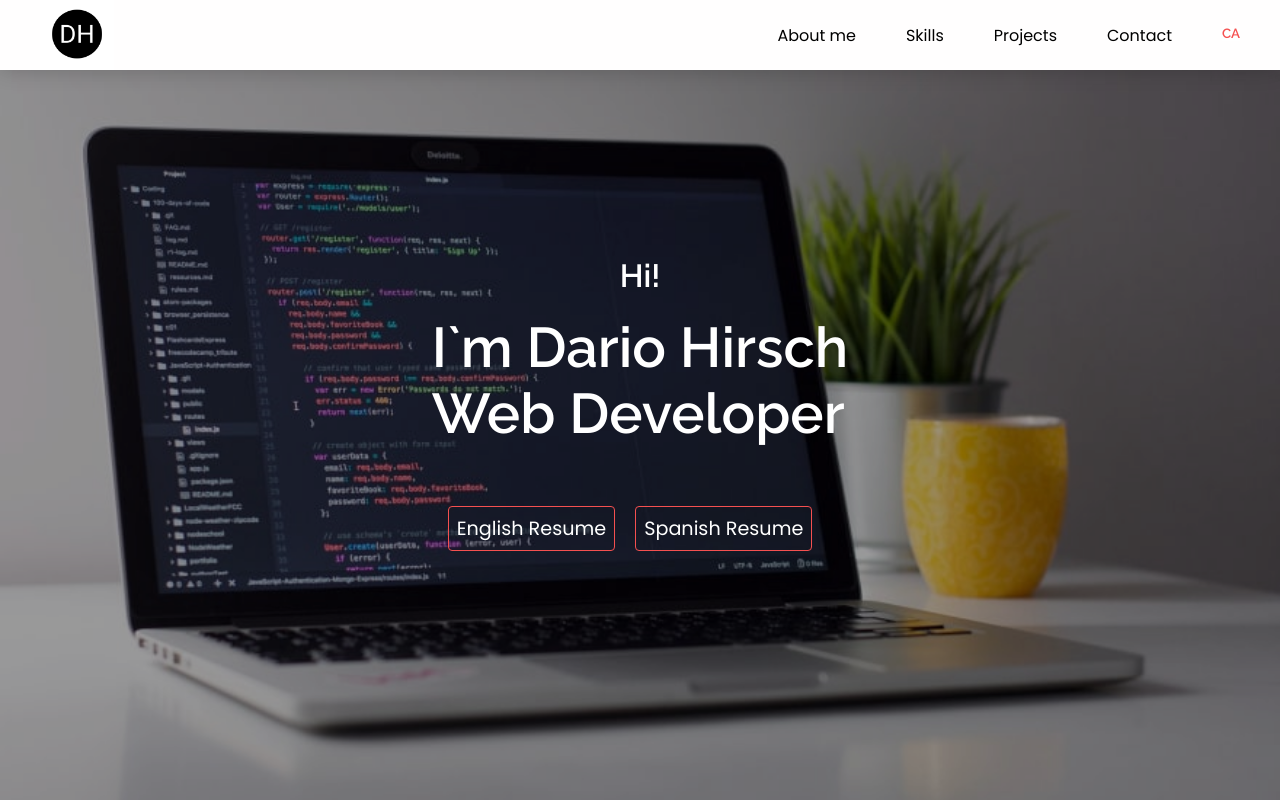
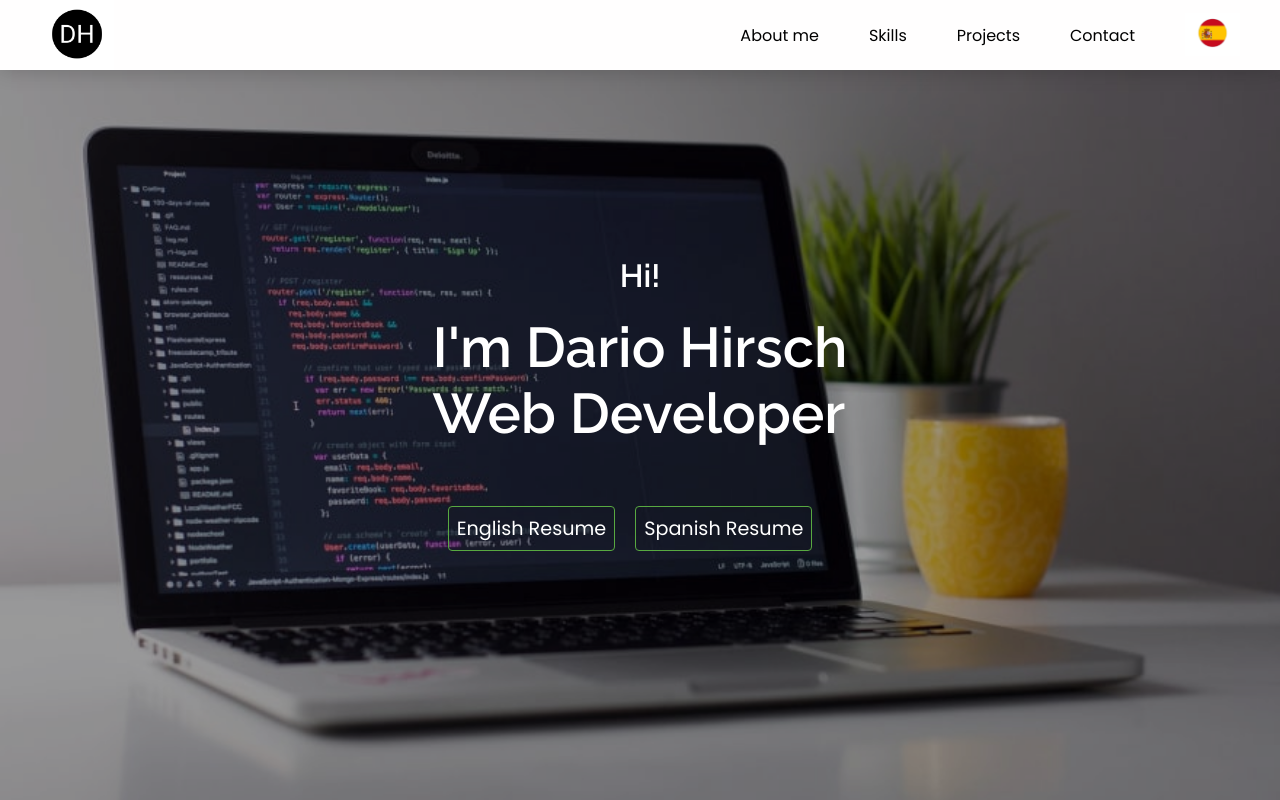
Before and after one commit to dariohirsch/portfolio, a React (Create React App) app: page / in a window 1280 px wide. Shown: the top 800 px of the page. Built offline with nearby package versions, Linux system fonts and the light colour scheme.

Commit message:
icon language added

```diff
--- a/src/App.css
+++ b/src/App.css
@@ -43,6 +43,7 @@
 	grid-template-columns: repeat(5, auto);
 	grid-gap: 50px;
 	list-style-type: none;
+	align-items: center;
 }
 
 #lang-btn {
@@ -50,11 +51,11 @@
 	cursor: pointer;
 	background-color: white;
 	font-weight: bolder;
-	color: rgb(245, 80, 80);
+	color: #58a941;
 }
 
 .option :hover {
-	color: rgb(245, 80, 80);
+	color: #58a941;
 }
 
 /* welcome section */
@@ -163,14 +164,14 @@
 
 	color: white;
 	font-weight: lighter;
-	border: 1px solid rgb(245, 80, 80);
+	border: 1px solid #58a941;
 	border-radius: 4px;
 	padding: 8px;
 	transition: all 0.8s ease;
 }
 
 #link-cont a:hover {
-	background-color: rgb(245, 80, 80);
+	background-color: #58a941;
 }
 
 /* About section */
@@ -403,7 +404,8 @@ a {
 		text-align: center;
 	} */
 	#link-cont a {
-		background-color: rgb(245, 80, 80);
+		background-color: #7da572;
+		border: #7da572;
 		font-size: 18px;
 	}
 
--- a/src/components/Navbar.js
+++ b/src/components/Navbar.js
@@ -56,11 +56,11 @@ const Navbar = (props) => {
 							<li>
 								{props.language ? (
 									<button id="lang-btn" onClick={twoClicks}>
-										CA
+										<img className="contact-logo" src="/kisspng-flag-of-spain-flag-of-puerto-rico-national-flag-spain-5ac7c19fef3bb7.1174884415230406719799.png" alt="" />
 									</button>
 								) : (
 									<button id="lang-btn" onClick={twoClicks}>
-										EN
+										<img className="contact-logo" src="/kisspng-flag-of-england-flag-of-the-united-kingdom-england-5ab872993fcf79.0144293715220374012614.png" alt="" />
 									</button>
 								)}
 							</li>
@@ -89,12 +89,10 @@ const Navbar = (props) => {
 							</li>
 							<li>
 								{props.language ? (
-									<button id="lang-btn" onClick={twoClicks}>
-										CA
-									</button>
+									<img className="contact-logo" src="/kisspng-flag-of-spain-flag-of-puerto-rico-national-flag-spain-5ac7c19fef3bb7.1174884415230406719799.png" alt="" />
 								) : (
 									<button id="lang-btn" onClick={twoClicks}>
-										EN
+										<img className="contact-logo" src="/kisspng-flag-of-england-flag-of-the-united-kingdom-england-5ab872993fcf79.0144293715220374012614.png" alt="" />
 									</button>
 								)}
 							</li>
--- a/src/components/Welcome.js
+++ b/src/components/Welcome.js
@@ -6,7 +6,7 @@ const Welcome = (props) => {
 					<>
 						<h4>Hi!</h4>
 						<h2>
-							I`m Dario Hirsch <br />
+							I'm Dario Hirsch <br />
 							Web <span id="d">D</span>
 							<span id="e">e</span>
 							<span id="v">v</span>
```
Also changed, not shown: public/kisspng-flag-of-england-flag-of-the-united-kingdom-england-5ab872993fcf79.0144293715220374012614.png (added), public/kisspng-flag-of-spain-flag-of-puerto-rico-national-flag-spain-5ac7c19fef3bb7.1174884415230406719799.png (added).
